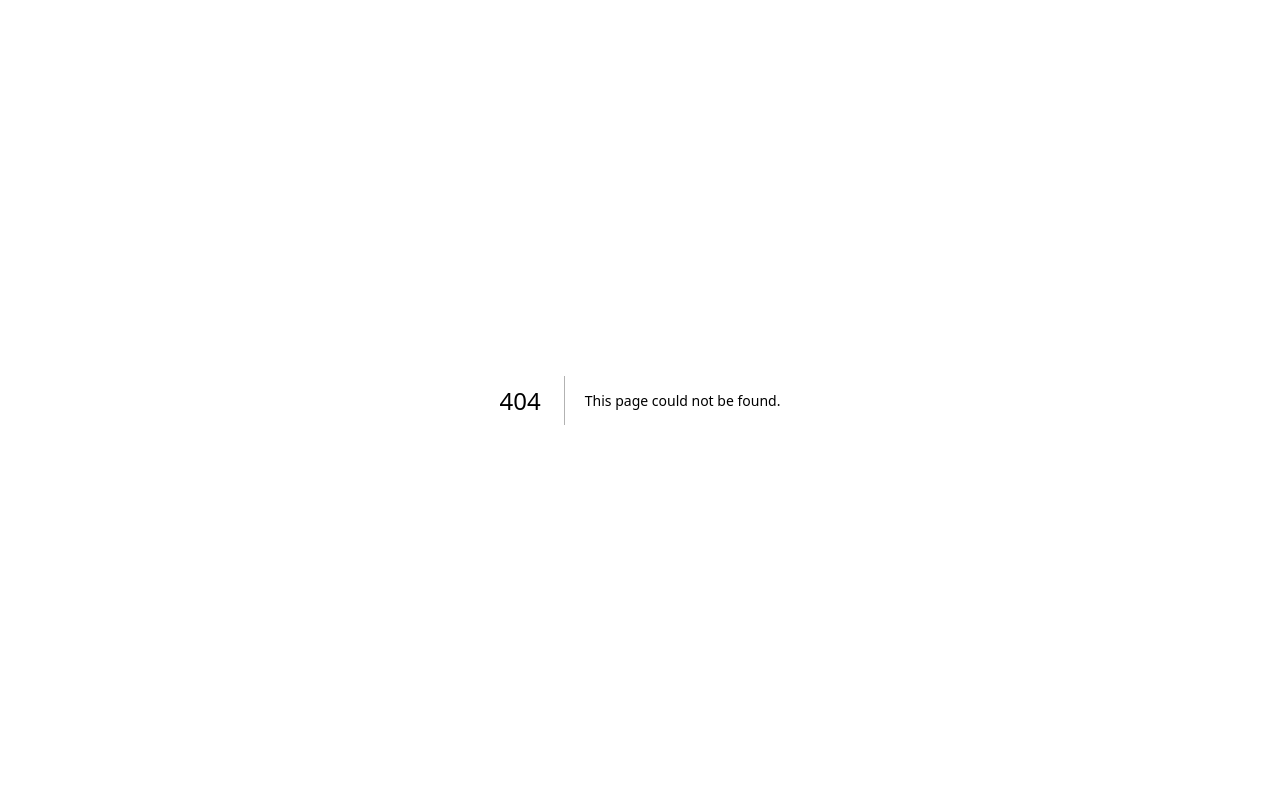
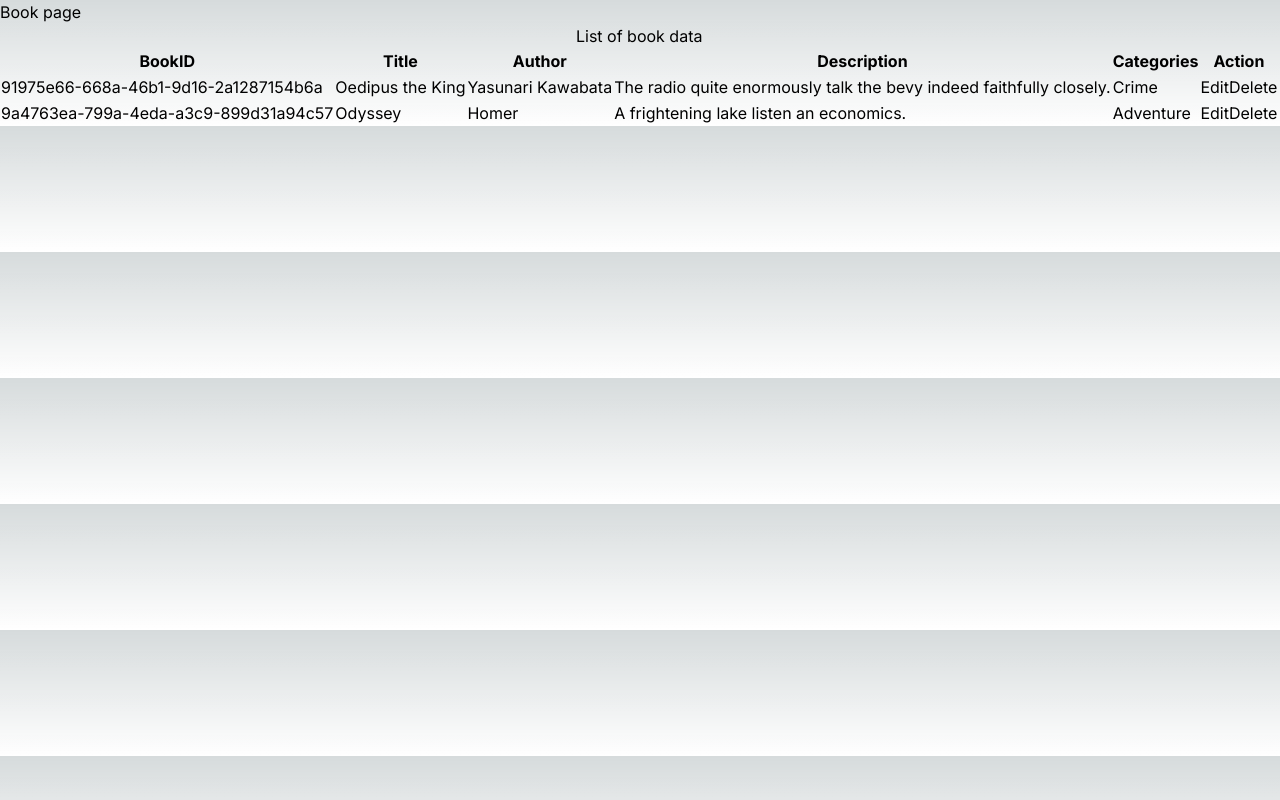
Before and after one commit to supakorn-kn/ts-crud, a Next.js app: page /books in a window 1280 px wide. Before the commit this address had no page. Built offline with nearby package versions, Linux system fonts and the light colour scheme.

Commit message:
Create book page and layout files

```diff
--- /dev/null
+++ b/app/books/layout.tsx
@@ -0,0 +1,14 @@
+import React, { ReactNode } from "react";
+
+export default function DashboardLayout({
+    children, // will be a page or nested layout
+}: {
+    children: ReactNode;
+}) {
+    return (
+        <section>
+            {/* Include shared UI here e.g. a header or sidebar */}
+            {children}
+        </section>
+    );
+}
--- /dev/null
+++ b/app/books/page.tsx
@@ -0,0 +1,73 @@
+"use client";
+
+export default function Page() {
+    return (
+        <div>
+            <h1>Book page</h1>
+            <table>
+                <caption>List of book data</caption>
+                <thead>
+                    <tr>
+                        <th>BookID</th>
+                        <th>Title</th>
+                        <th>Author</th>
+                        <th>Description</th>
+                        <th>Categories</th>
+                        <th>Action</th>
+                    </tr>
+                </thead>
+                <tbody>
+                    <tr>
+                        <td>91975e66-668a-46b1-9d16-2a1287154b6a</td>
+                        <td>Oedipus the King</td>
+                        <td>Yasunari Kawabata</td>
+                        <td>
+                            The radio quite enormously talk the bevy indeed
+                            faithfully closely.
+                        </td>
+                        <td>Crime</td>
+                        <td>
+                            <button
+                                onClick={(evt) => {
+                                    alert("edit Oedipus the King");
+                                }}
+                            >
+                                Edit
+                            </button>
+                            <button
+                                onClick={(evt) => {
+                                    alert("delete Oedipus the King");
+                                }}
+                            >
+                                Delete
+                            </button>
+                        </td>
+                    </tr>
+                    <tr>
+                        <td>9a4763ea-799a-4eda-a3c9-899d31a94c57</td>
+                        <td>Odyssey</td>
+                        <td>Homer</td>
+                        <td>A frightening lake listen an economics.</td>
+                        <td>Adventure</td>
+                        <td>
+                            <button
+                                onClick={(evt) => {
+                                    alert("edit Odyssey");
+                                }}
+                            >
+                                Edit
+                            </button>
+                            <button
+                                onClick={(evt) => {
+                                    alert("delete Odyssey");
+                                }}
+                            >
+                                Delete
+                            </button>
+                        </td>
+                    </tr>
+                </tbody>
+            </table>
+        </div>
+    );
+}
--- a/package.json
+++ b/package.json
@@ -22,7 +22,7 @@
     "eslint-config-next": "14.2.4",
     "jest": "^29.7.0",
     "postcss": "^8",
-    "tailwindcss": "^3.4.1",
+    "tailwindcss": "^3.4.4",
     "typescript": "^5"
   }
 }
```
Also changed, not shown: 1 other file (tests, documents, lock files or other folders).
